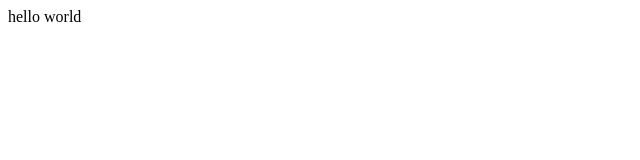
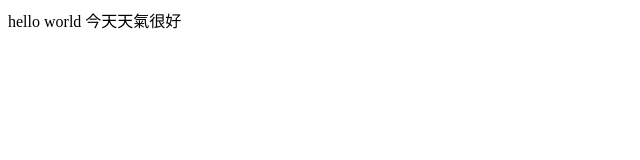
Before and after one commit to yujou0/ict1, a plain HTML site: page index.html in a window 1280 px wide. Shown: the whole page, without its empty margins (0-640 px from the left). Drawn offline with Linux system fonts and the light colour scheme.

```diff
--- a/index.html
+++ b/index.html
@@ -7,5 +7,6 @@
 </head>
 <body>
     hello world
+    今天天氣很好
 </body>
 </html>
```
Also changed, not shown: 1 other file.
